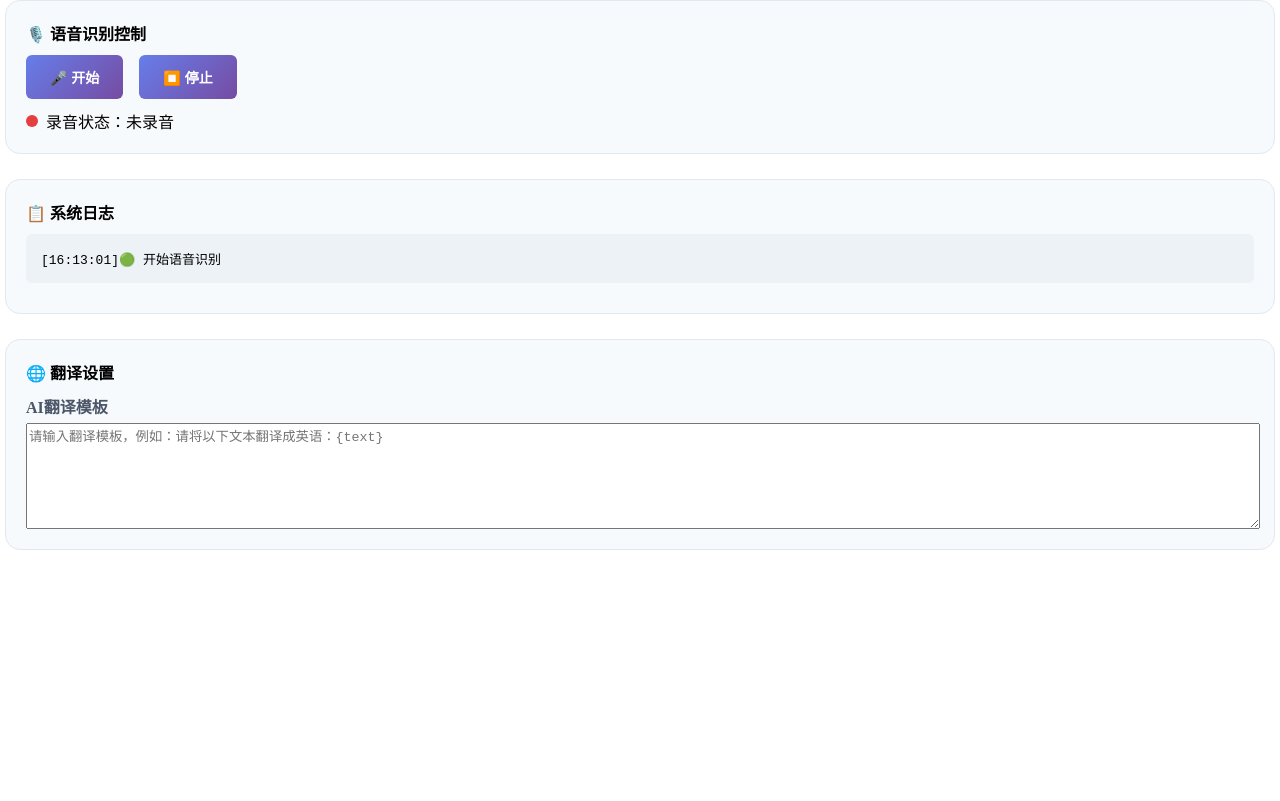
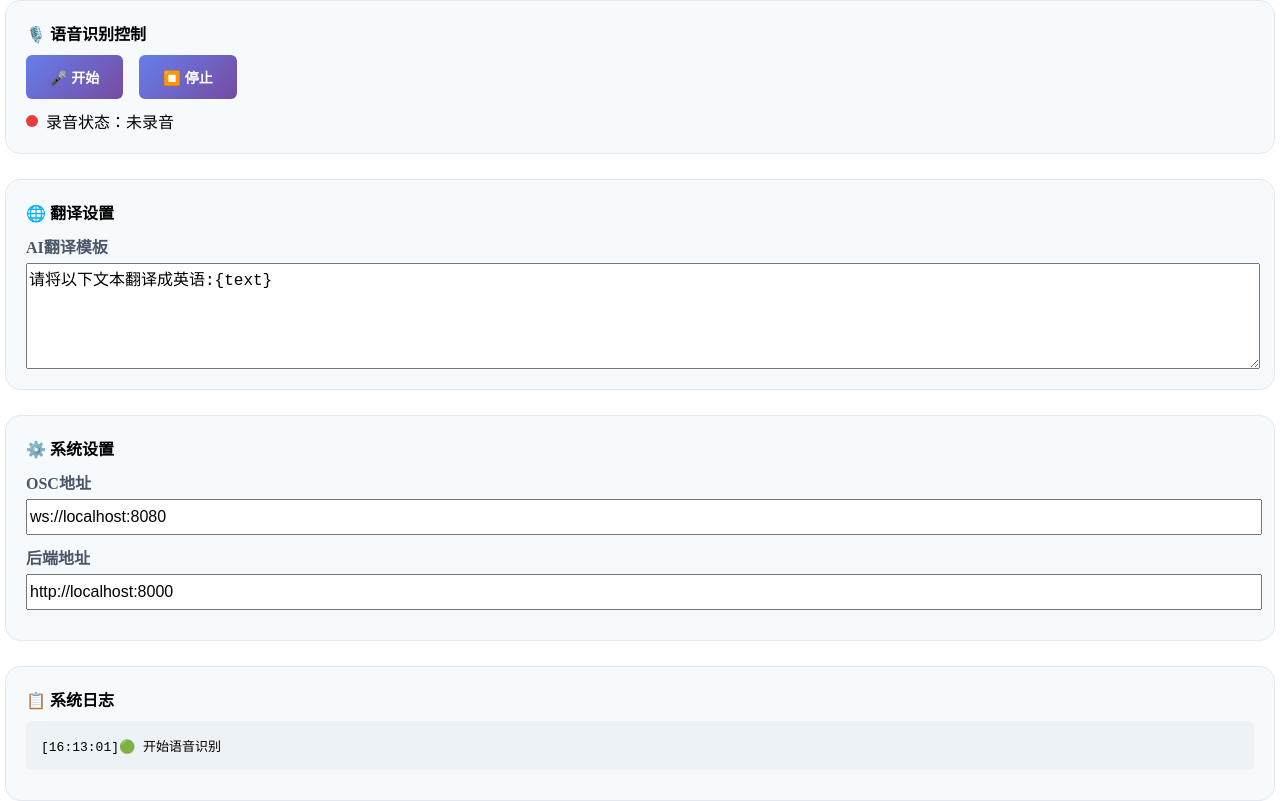
Before and after one commit to assd12138/vrchat-osc-translator, a React (Vite) app: page / in a window 1280 px wide. Built offline with nearby package versions, Linux system fonts and the light colour scheme.

Commit message:
feat: 增加redux设置全局

```diff
--- a/src/App.tsx
+++ b/src/App.tsx
@@ -3,6 +3,7 @@ import './App.css'
 import Audiopanel from './panel/audiopanel';
 import Translationpanel from './panel/translationpanel';
 import Systemlog from './panel/systemlog';
+import Settingpanel from './panel/settingpanel';
 
 async (name: string) => {
   const a = await invoke<string>("greet", { name })
@@ -13,8 +14,9 @@ function App() {
   return (
     <div className="container">
       <Audiopanel />
+      <Translationpanel />
+      <Settingpanel />
       <Systemlog />
-      <Translationpanel />
     </div>
   );
 }
--- a/src/main.tsx
+++ b/src/main.tsx
@@ -1,9 +1,14 @@
 import React from "react";
 import ReactDOM from "react-dom/client";
+import { Provider } from "react-redux";
+
 import App from "./App";
+import store from "./store/store";
 
 ReactDOM.createRoot(document.getElementById("root") as HTMLElement).render(
   <React.StrictMode>
-    <App />
+    <Provider store={store}>
+      <App />
+    </Provider>
   </React.StrictMode>,
 );
--- /dev/null
+++ b/src/panel/settingpanel/index.tsx
@@ -0,0 +1,23 @@
+import { useAppDispatch, useAppSelector } from "../../store/hook";
+import { setBackendUrl, setOscUrl } from "../../store/settings";
+import globalStyles from "../../styles/index.module.css";
+
+export default function () {
+  const settings = useAppSelector(state => state.settings)
+  const dispatch = useAppDispatch()
+  const handleChangeOsc = (url: string) => {
+    dispatch(setOscUrl(url))
+  }
+  const handleChangeBackend = (url: string) => {
+    dispatch(setBackendUrl(url))
+  }
+  return (
+    <div className={globalStyles.panel}>
+      <div className={globalStyles.title}>⚙️ 系统设置</div>
+      <label className={globalStyles.labelS}>OSC地址</label>
+      <input className={globalStyles.inputS} value={settings.osc_url} onChange={e => handleChangeOsc(e.target.value)} />
+      <label className={globalStyles.labelS}>后端地址</label>
+      <input className={globalStyles.inputS} value={settings.backend_url} onChange={e => handleChangeBackend(e.target.value)} />
+    </div>
+  );
+}
--- a/src/panel/translationpanel/index.module.css
+++ b/src/panel/translationpanel/index.module.css
@@ -2,4 +2,6 @@
   display: block;
   height: 100px;
   width: 100%;
+  resize: vertical;
+  font-size: 16px;
 }
--- a/src/panel/translationpanel/index.tsx
+++ b/src/panel/translationpanel/index.tsx
@@ -1,11 +1,23 @@
+import { useAppDispatch, useAppSelector } from "../../store/hook";
 import globalStyles from "../../styles/index.module.css";
 import styles from "./index.module.css";
+import { setAiTemplate } from "../../store/settings";
+
 export default function () {
+  const dispatch = useAppDispatch()
+  const aiTemplate = useAppSelector(state => state.settings.ai_template)
+  const handleChange = (template: string) => {
+    dispatch(setAiTemplate(template))
+  }
   return (
     <div className={globalStyles.panel}>
       <div className={globalStyles.title}>🌐 翻译设置</div>
       <label className={globalStyles.labelS}>AI翻译模板</label>
-      <textarea className={styles.transTemplate} name="" id="" placeholder="请输入翻译模板，例如：请将以下文本翻译成英语：{text}">
+      <textarea
+        onChange={e => handleChange(e.target.value)}
+        value={aiTemplate}
+        className={styles.transTemplate}
+        placeholder="请输入翻译模板，例如：请将以下文本翻译成英语：{text}">
       </textarea>
     </div>
   );
--- /dev/null
+++ b/src/store/hook.ts
@@ -0,0 +1,5 @@
+import { TypedUseSelectorHook, useDispatch, useSelector } from "react-redux";
+import { AppDispatch, RootState } from "./store";
+
+export const useAppDispatch = useDispatch<AppDispatch>
+export const useAppSelector: TypedUseSelectorHook<RootState> = useSelector<RootState>
--- /dev/null
+++ b/src/store/settings.ts
@@ -0,0 +1,25 @@
+import { createSlice, PayloadAction } from "@reduxjs/toolkit";
+
+export const settingsSlice = createSlice({
+  name: 'settings',
+  initialState: {
+    osc_url: 'ws://localhost:8080',
+    backend_url: 'http://localhost:8000',
+    ai_template: '请将以下文本翻译成英语:{text}'
+  },
+  reducers: {
+    setOscUrl: (state, action: PayloadAction<string>) => {
+      state.osc_url = action.payload
+    },
+    setBackendUrl: (state, action: PayloadAction<string>) => {
+      state.backend_url = action.payload
+    },
+    setAiTemplate: (state, action: PayloadAction<string>) => {
+      state.ai_template = action.payload
+    }
+  }
+})
+
+export const { setOscUrl, setBackendUrl, setAiTemplate } = settingsSlice.actions
+
+export default settingsSlice
--- /dev/null
+++ b/src/store/store.ts
@@ -0,0 +1,13 @@
+import { combineSlices, configureStore } from "@reduxjs/toolkit";
+import settingsSlice from "./settings";
+
+const rootReducer = combineSlices(settingsSlice)
+
+const store = configureStore({
+  reducer: rootReducer
+})
+
+export type RootState = ReturnType<typeof rootReducer>
+export type AppDispatch = typeof store.dispatch
+
+export default store
--- a/src/styles/index.module.css
+++ b/src/styles/index.module.css
@@ -37,3 +37,10 @@
   color: #4a5568;
   font-size: 16px;
 }
+
+.inputS {
+  width: 100%;
+  height: 30px;
+  margin-bottom: 10px;
+  font-size: 16px;
+}
```
Also changed, not shown: package.json (+5 -2 lines), 1 other file (tests, documents, lock files or other folders).
